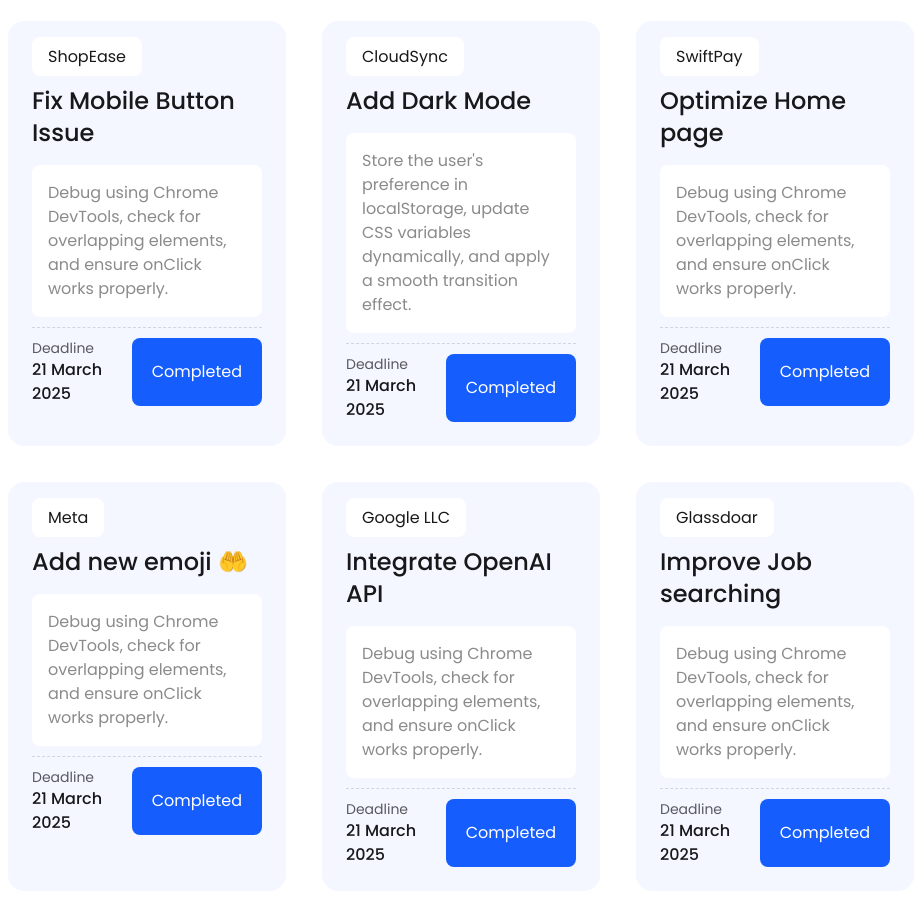
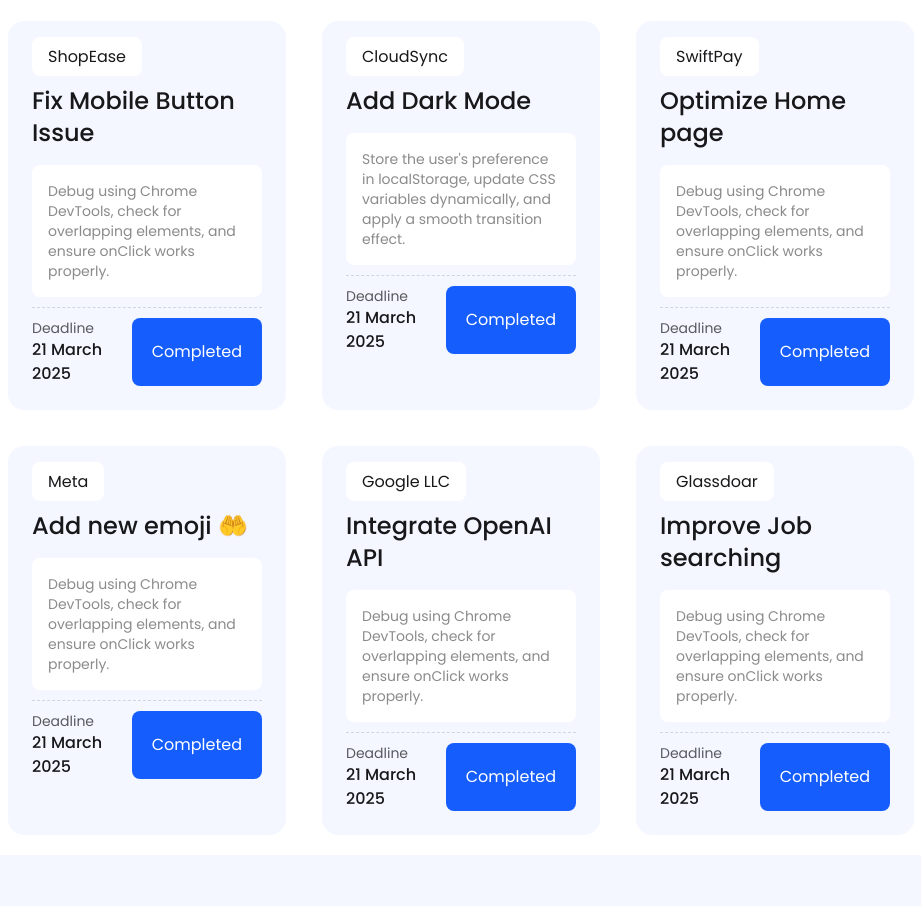
Before and after one commit to MainulNuvlu/assignment-5, a plain HTML site: page index.html in a window 1280 px wide. Shown: the part 360-1266 px from the top of the page, without its empty margins (16-937 px from the left). Drawn offline with nearby package versions, Linux system fonts and the light colour scheme.

Commit message:
polishing

```diff
--- a/index.html
+++ b/index.html
@@ -112,7 +112,7 @@
                         <div class="border-b border-dashed border-gray-300">
                            <p class="bg-white px-4 py-2 inline rounded-lg">ShopEase</p>
                            <h2 id="mobile-title" class="py-4 text-2xl font-medium">Fix Mobile Button Issue </h2>
-                           <p class="bg-white p-4 mb-2.5 rounded-lg overflow-hidden"><span class="opacity-50">
+                           <p class="bg-white p-4 mb-2.5 rounded-lg overflow-hidden text-sm"><span class="opacity-50">
                                  Debug using Chrome
                                  DevTools,
                                  check for
@@ -135,7 +135,7 @@
                         <div class="border-b border-dashed border-gray-300">
                            <p class="bg-white px-4 py-2 inline rounded-lg">CloudSync</p>
                            <h2 id="dark-title" class="py-4 text-2xl font-medium">Add Dark Mode</h2>
-                           <p class="bg-white p-4 mb-2.5 rounded-lg overflow-hidden"><span class="opacity-50">
+                           <p class="bg-white p-4 mb-2.5 rounded-lg overflow-hidden text-sm"><span class="opacity-50">
                                  Store the user's preference in localStorage, update CSS variables dynamically, and
                                  apply a
                                  smooth transition effect.
@@ -157,7 +157,7 @@
                         <div class="border-b border-dashed border-gray-300">
                            <p class="bg-white px-4 py-2 inline rounded-lg">SwiftPay</p>
                            <h2 id="homepage-title" class="py-4 text-2xl font-medium">Optimize Home page</h2>
-                           <p class="bg-white p-4 mb-2.5 rounded-lg overflow-hidden"><span class="opacity-50">
+                           <p class="bg-white p-4 mb-2.5 rounded-lg overflow-hidden text-sm"><span class="opacity-50">
                                  Debug using Chrome
                                  DevTools,
                                  check for
@@ -180,7 +180,7 @@
                         <div class="border-b border-dashed border-gray-300">
                            <p class="bg-white px-4 py-2 inline rounded-lg">Meta</p>
                            <h2 id="emoji-title" class="py-4 text-2xl font-medium">Add new emoji 🤲</h2>
-                           <p class="bg-white p-4 mb-2.5 rounded-lg overflow-hidden"><span class="opacity-50">
+                           <p class="bg-white p-4 mb-2.5 rounded-lg overflow-hidden text-sm"><span class="opacity-50">
                                  Debug using Chrome
                                  DevTools,
                                  check for
@@ -203,7 +203,7 @@
                         <div class="border-b border-dashed border-gray-300">
                            <p class="bg-white px-4 py-2 inline rounded-lg">Google LLC</p>
                            <h2 id="api-title" class="py-4 text-2xl font-medium">Integrate OpenAI API</h2>
-                           <p class="bg-white p-4 mb-2.5 rounded-lg overflow-hidden"><span class="opacity-50">
+                           <p class="bg-white p-4 mb-2.5 rounded-lg overflow-hidden text-sm"><span class="opacity-50">
                                  Debug using Chrome
                                  DevTools,
                                  check for
@@ -226,7 +226,7 @@
                         <div class="border-b border-dashed border-gray-300">
                            <p class="bg-white px-4 py-2 inline rounded-lg">Glassdoar</p>
                            <h2 id="job-title" class="py-4 text-2xl font-medium">Improve Job searching</h2>
-                           <p class="bg-white p-4 mb-2.5 rounded-lg overflow-hidden"><span class="opacity-50">
+                           <p class="bg-white p-4 mb-2.5 rounded-lg overflow-hidden text-sm"><span class="opacity-50">
                                  Debug using Chrome
                                  DevTools,
                                  check for
```
